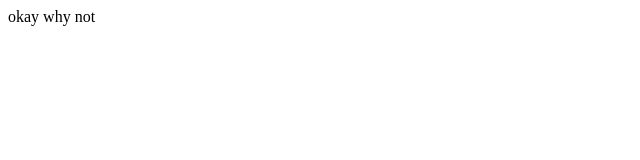
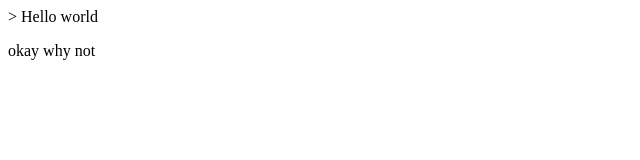
Before and after one commit to azadm18/azadm18, a plain HTML site: page index.html in a window 1280 px wide. Shown: the full height of the page, 0-640 px from the left. Drawn offline with Linux system fonts and the light colour scheme.

Commit message:
Update index.html

```diff
--- a/index.html
+++ b/index.html
@@ -1,5 +1,5 @@
 <DOCTYPE! HTML>
 <html>
-<title> Hello world</title>
+</title>> Hello world</title>
 <p> okay why not</p>
 </html>
```
